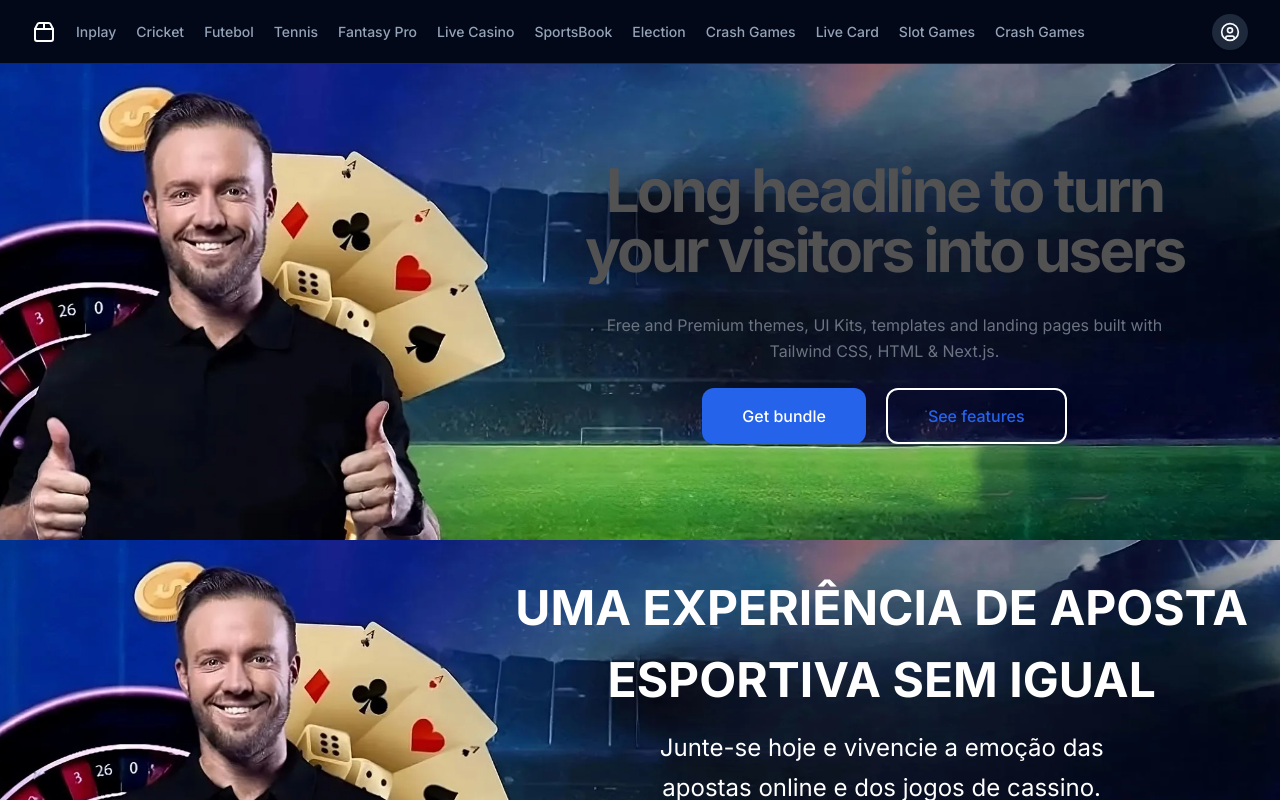
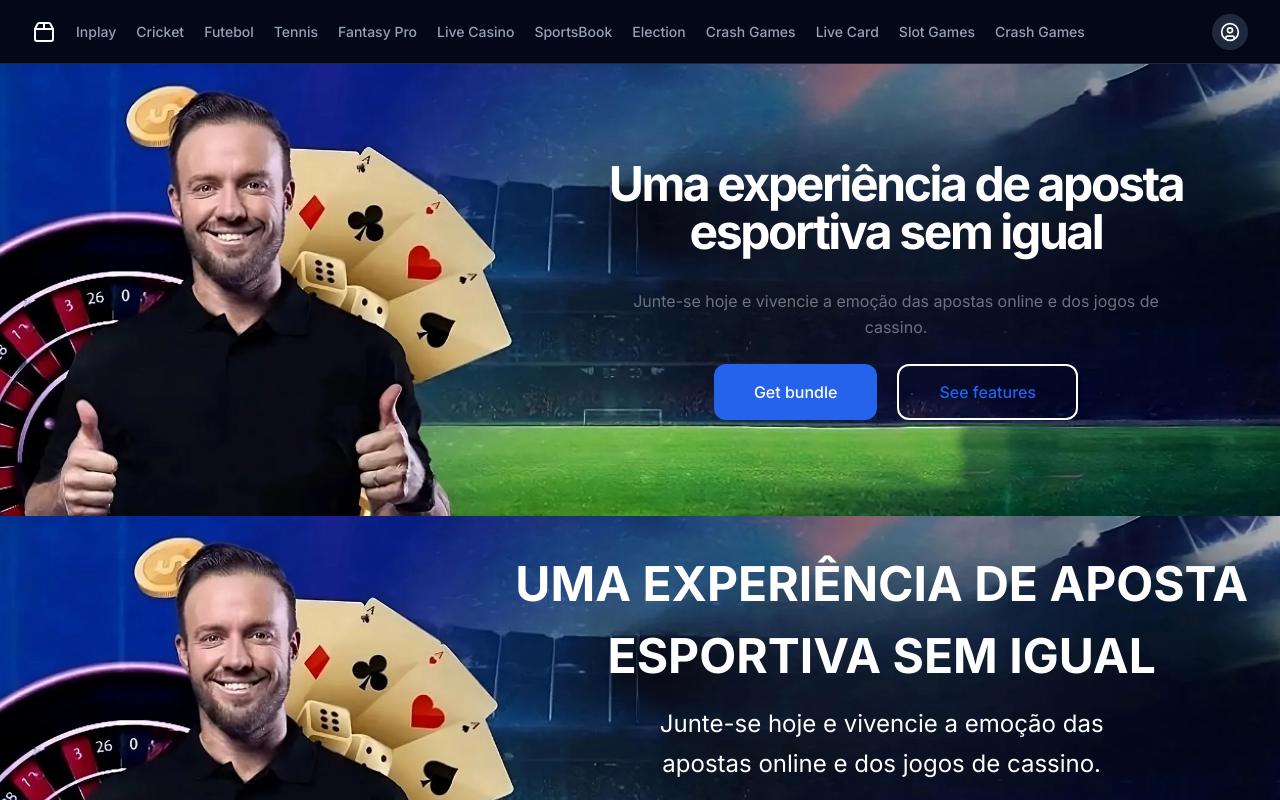
Before and after one commit to jamesmoltoseo/next-shadcn, a Next.js app: page / in a window 1280 px wide. Shown: the top 800 px of the page. Built offline with nearby package versions, Linux system fonts and the light colour scheme.

Commit message:
heading text

```diff
--- a/src/app/page.tsx
+++ b/src/app/page.tsx
@@ -169,13 +169,18 @@ export default function Home() {
           />
           <div className="container relative flex items-center justify-end">
             <div className="text-center">
-              <h1 className="max-w-5xl text-2xl font-bold leading-none tracking-tighter text-neutral-600 md:text-5xl lg:text-6xl lg:max-w-7xl">
-                Long headline to turn <br className="hidden lg:block" /> your
-                visitors into users
+              <h1 className="max-w-5xl text-2xl sm:text-3xl lg:text-4xl xl:text-5xl font-bold text-center text-white  font-bold leading-none tracking-tighter text-neutral-600 md:text-5xl lg:text-6xl lg:max-w-7xl">
+
+                  Uma experiência de{" "}
+
+                aposta<br className="none hidden md:inline-block"></br>{" "}
+                esportiva sem&nbsp;igual
               </h1>
               <p className="max-w-xl mx-auto mt-8 text-base leading-relaxed text-gray-500">
-                Free and Premium themes, UI Kits, templates and landing pages
-                built with Tailwind CSS, HTML &amp; Next.js.
+              Junte-se hoje e vivencie a emoção das
+apostas online e dos jogos de cassino.
+
+
               </p>
               <div className="flex justify-center w-full max-w-2xl gap-2 mx-auto mt-6">
                 <div className="mt-3 rounded-lg sm:mt-0">
```
